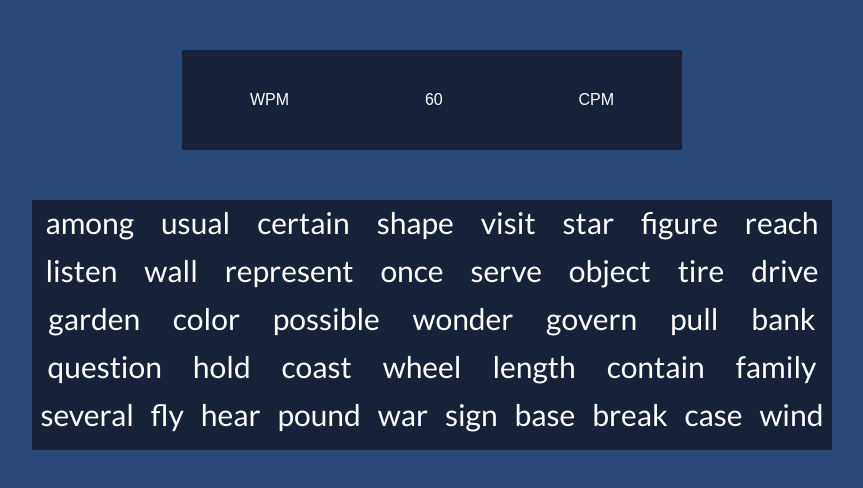
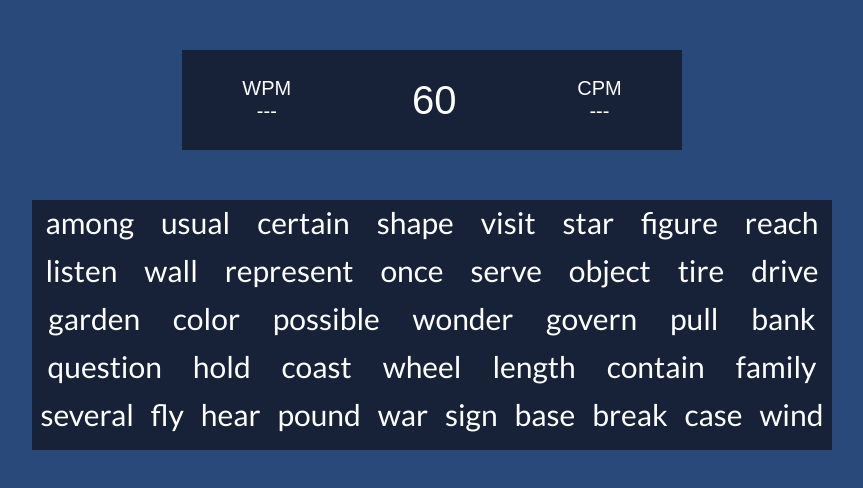
Before and after one commit to paulombcosta/react-typing-game, a React (Create React App) app: page / in a window 1280 px wide. Shown: the top 488 px of the page, without its empty margins (208-1071 px from the left). Built offline with nearby package versions, Linux system fonts and the light colour scheme.

Commit message:
Styling statistics box

```diff
--- a/src/scenes/Statistics/components/Statistics.js
+++ b/src/scenes/Statistics/components/Statistics.js
@@ -10,13 +10,15 @@ class Statistics extends Component {
         return (
             <div className="stats-container">
                 <div className="wpm-container">
-                    WPM
+                    <span>WPM</span>
+                    <span>---</span>
                 </div>
                 <div className="countdown-container">
                     {this.renderCountdown()}
                 </div>
                 <div className="cpm-container">
-                    CPM
+                    <span>CPM</span>
+                    <span>---</span>
                 </div>
             </div>
         );
--- a/src/scenes/Statistics/styles.css
+++ b/src/scenes/Statistics/styles.css
@@ -11,10 +11,19 @@
 }
 
 .cpm-container {
+    display: flex;
+    flex-direction: column;
+    align-items: center;
+    font-size: 20px;
 }
 
 .countdown-container {
+    font-size: 40px;
 }
 
 .wpm-container {
+    display: flex;
+    flex-direction: column;
+    align-items: center;
+    font-size: 20px;
 }
```
